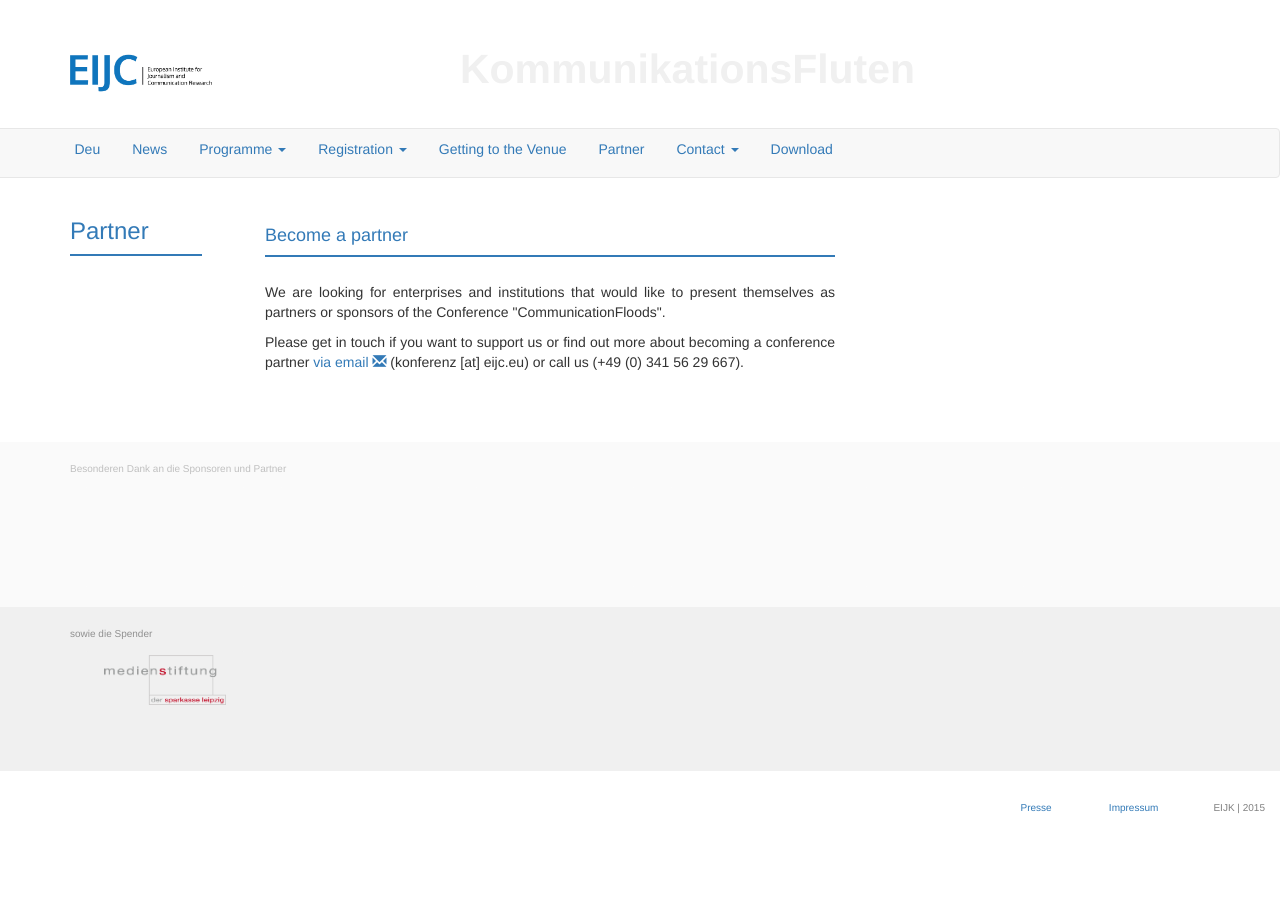
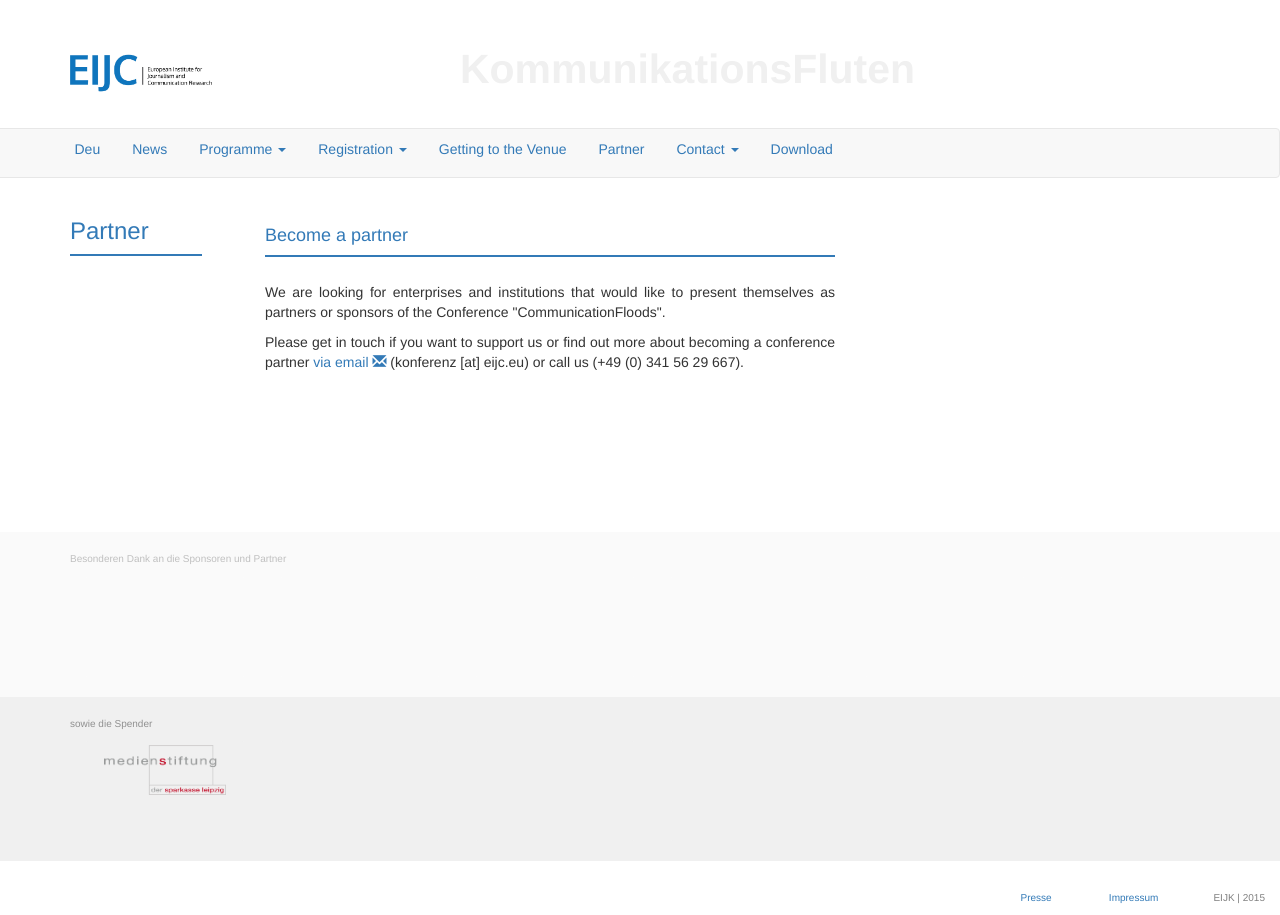
Before and after one commit to susedev/test, a Jekyll site: the page built from partner.html, in a window 1280 px wide. Built offline with Jekyll 4.4.1, drawn with Linux system fonts in a browser that asks for light colours; nearby versions of some CDN libraries.

Commit message:
Edit from JekyllCMS

```diff
--- a/partner.html
+++ b/partner.html
@@ -13,3 +13,9 @@ language: en
 <p style="text-align: justify;">&nbsp;</p>
 
 <p style="text-align: justify;">&nbsp;</p>
+
+<p style="text-align: justify;">&nbsp;</p>
+
+<p style="text-align: justify;">&nbsp;</p>
+
+<p style="text-align: justify;">&nbsp;</p>
```
